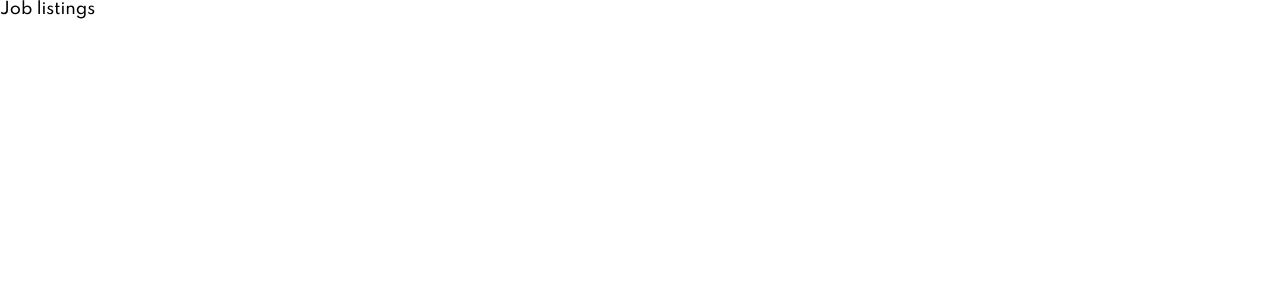
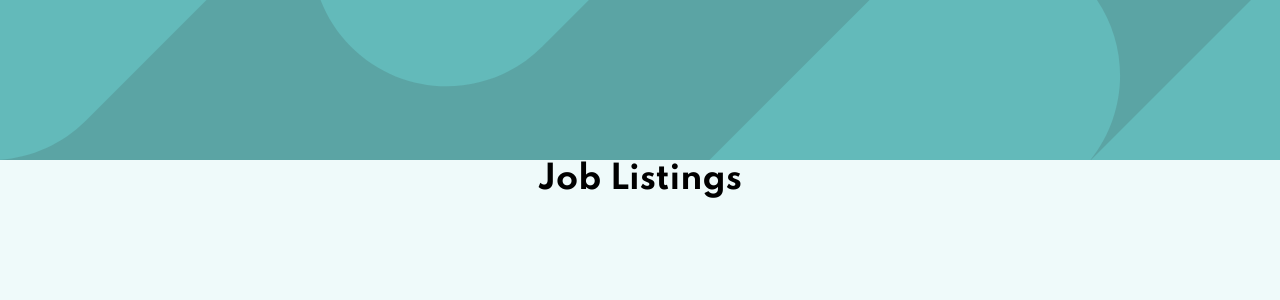
Before and after one commit to idkbit/frontendmentor-job-listings, a React (Create React App) app: page / in a window 1280 px wide. Shown: the top 300 px of the page. Built offline with nearby package versions, Linux system fonts and the light colour scheme.

Commit message:
basic layout

```diff
--- a/src/App.jsx
+++ b/src/App.jsx
@@ -1,5 +1,11 @@
+import Layout from "./components/Layout";
+
 const App = () => {
-  return <div>Job listings</div>;
+  return (
+    <Layout>
+      <h1>Job Listings</h1>
+    </Layout>
+  );
 };
 
 export default App;
--- /dev/null
+++ b/src/components/Layout.jsx
@@ -0,0 +1,32 @@
+import styled from "styled-components";
+import bgDesktop from "../images/bg-header-desktop.svg";
+
+const Layout = ({ children }) => {
+  return (
+    <StyledLayout>
+      <Header />
+      <Container>{children}</Container>
+    </StyledLayout>
+  );
+};
+
+const Header = styled.div`
+  background-image: url(${bgDesktop});
+  background-repeat: no-repeat;
+  background-size: cover;
+  background-color: var(--primary);
+  min-height: 20vh;
+`;
+
+const StyledLayout = styled.div`
+  min-height: 100vh;
+`;
+
+const Container = styled.div`
+  display: flex;
+  justify-content: center;
+  background-color: var(--bg);
+  min-height: 80vh;
+`;
+
+export default Layout;
```
